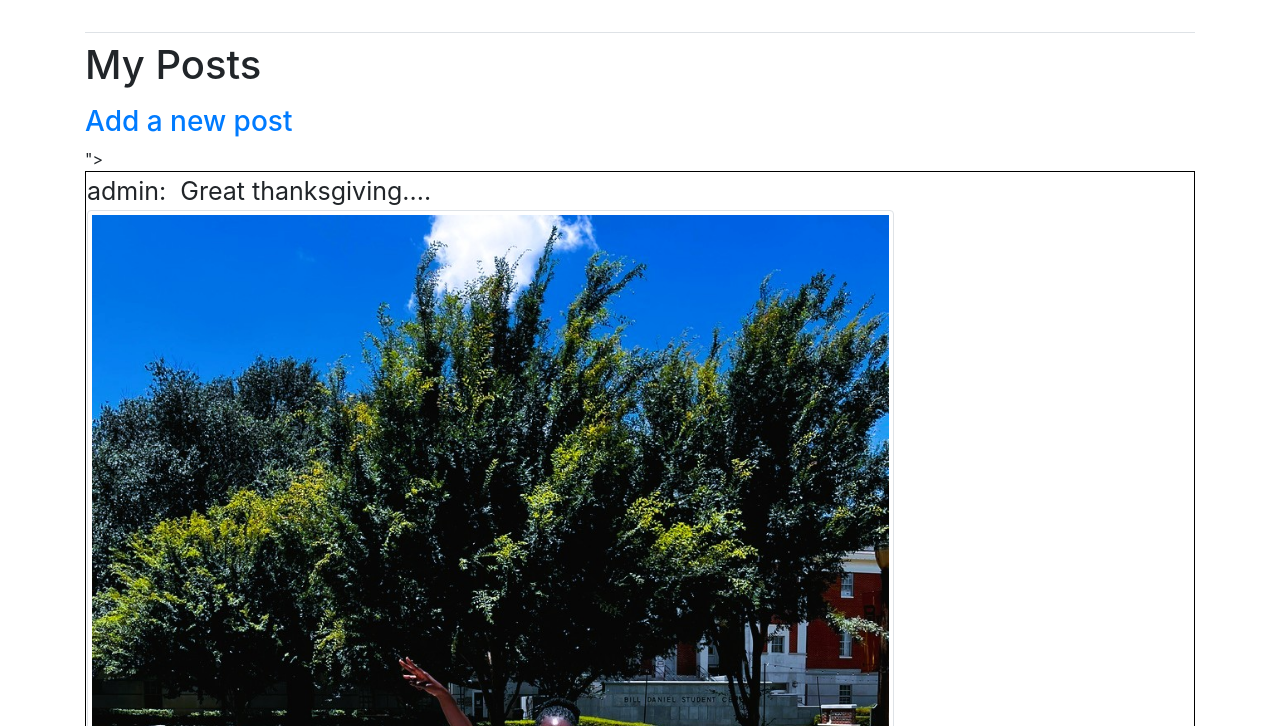
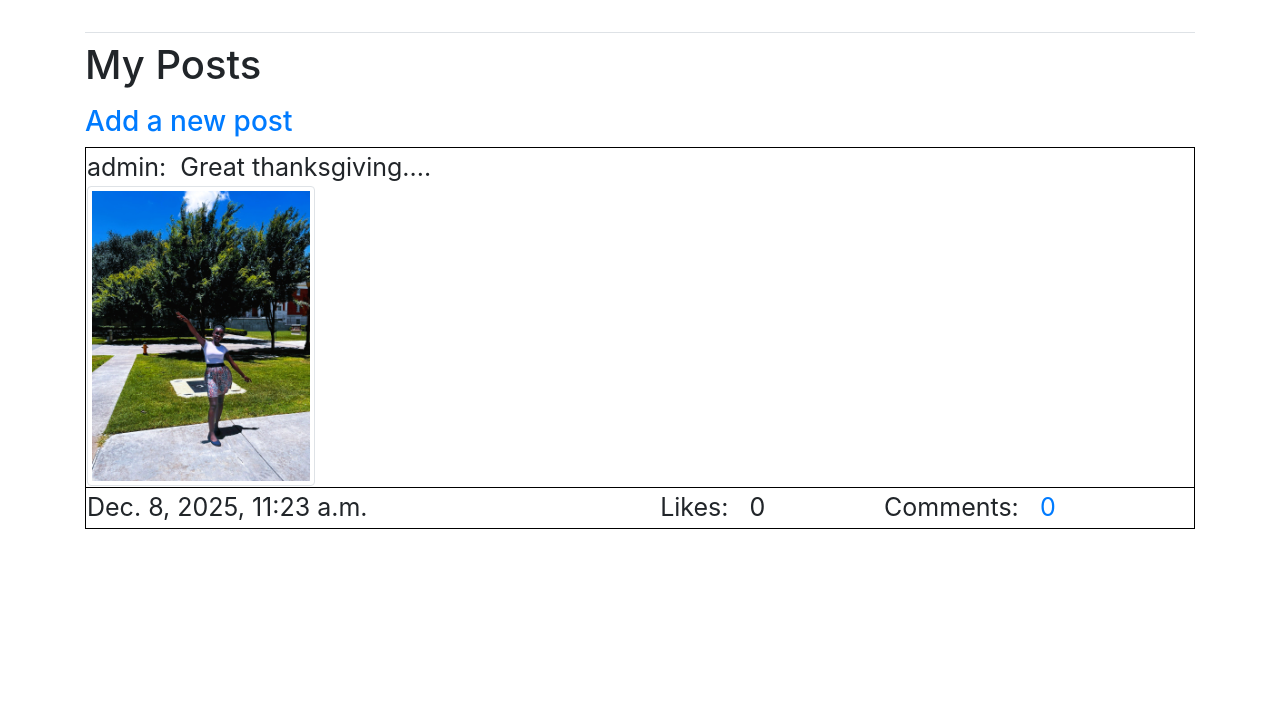
Before and after one commit to 2025Fall-MIS5322/SNakawuki_social_media_project, a Django app: page /myfeed/ in a window 1280 px wide. Shown: the part 58-784 px from the top of the page. After the commit the page ends 587 px from the top, so only its background shows below. Run offline with Django 3.2, Linux system fonts and the light colour scheme; a user stored in the database is signed in; data comes from the database, SQL or seed files in the repository; some libraries are stand-ins or nearby versions.

Commit message:
myfeed changes

```diff
--- a/FeedApp/templates/FeedApp/myfeed.html
+++ b/FeedApp/templates/FeedApp/myfeed.html
@@ -15,10 +15,10 @@
     <tr style="border: 1px solid black;padding: 6px;">
         <td> {{p.username}}:&nbsp {{ p }} <br>
             {% if p.image %}
-            <img src="{{p.image.url}}" class="img-thumbnail" style"max-height:300px" alt="">
+            <img src="{{p.image.url}}" class="img-thumbnail" style="max-height:300px" alt="">
             {% endif %}
         </td>
-    </tr>">
+    </tr>
     <tr style="border: 1px solid black; padding: 6px;">
         <td> {{p.date_posted}}</td>
         <td>Likes: &nbsp {{l}} &nbsp&nbsp&nbsp</td>
```
